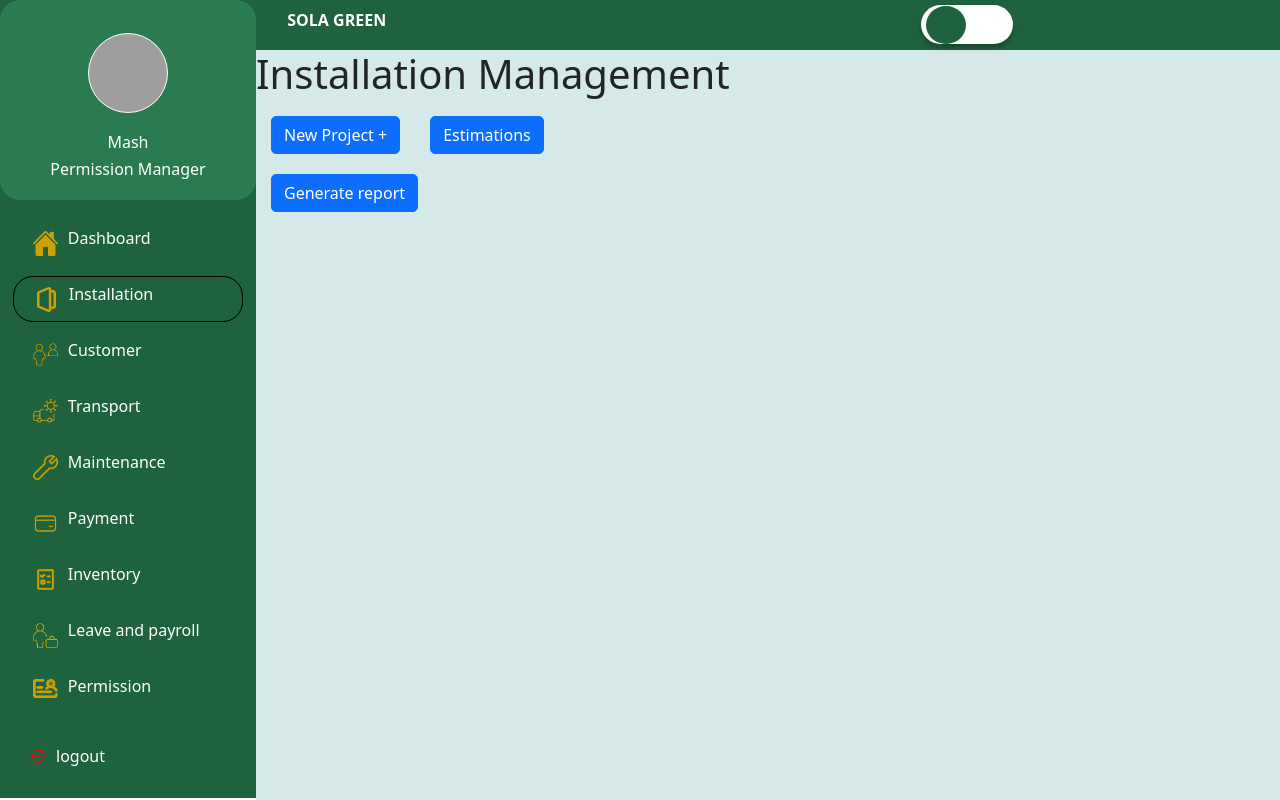
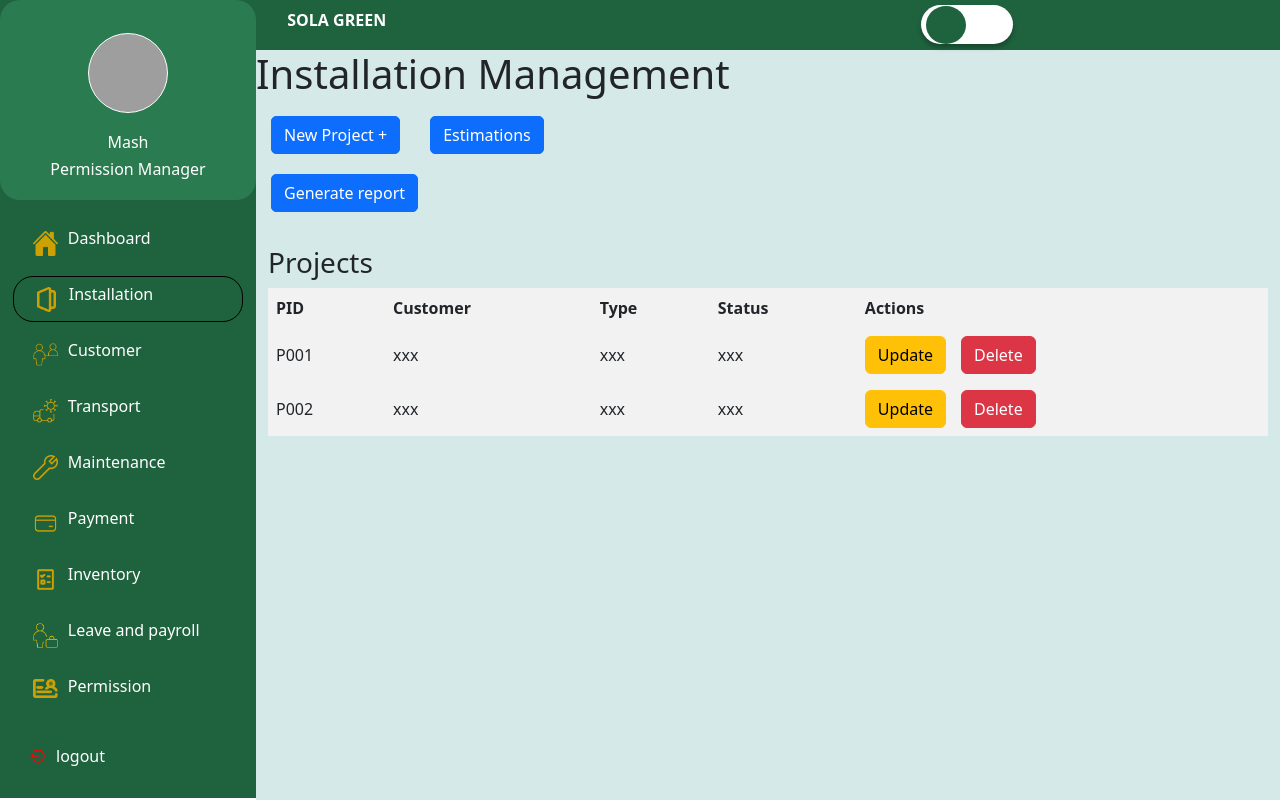
Before and after one commit to SLIIT-ITP-2024/SolarGreen_ManagementSystem, a React (Vite) app in the folder Client/: page /installation-management in a window 1280 px wide. Built offline with nearby package versions, Linux system fonts and the light colour scheme; grey boxes are pictures that could not be loaded.

Commit message:
Created the Projects table

```diff
--- a/Client/index.html
+++ b/Client/index.html
@@ -1,10 +1,17 @@
-<!doctype html>
+<!DOCTYPE html>
 <html lang="en">
   <head>
     <meta charset="UTF-8" />
     <link rel="icon" type="image/svg+xml" href="/vite.svg" />
     <meta name="viewport" content="width=device-width, initial-scale=1.0" />
     <title>Solar Green</title>
+
+    <!-- Installation styles -->
+    <link
+      rel="stylesheet"
+      href="./src/components/InstallationManagement/Table/Tables.css"
+    />
+    <!--  -->
   </head>
   <body>
     <div id="root"></div>
--- /dev/null
+++ b/Client/src/components/InstallationManagement/Table/AllProjects.jsx
@@ -0,0 +1,48 @@
+function AllProjects() {
+    const styles = {
+        marginRight: "15px",
+    };
+
+    return (
+
+        <div className="container">
+            <br></br>
+            <h3>Projects</h3>
+            <table>
+                <thead>
+                    <tr>
+                        <th>PID</th>
+                        <th>Customer</th>
+                        <th>Type</th>
+                        <th>Status</th>
+                        <th>Actions</th>
+                    </tr>
+                </thead>
+                <tbody>
+                    <tr>
+                        <td>P001</td>
+                        <td>xxx</td>
+                        <td>xxx</td>
+                        <td>xxx</td>
+                        <td>
+                            <button type="button" className="btn btn-warning" style={styles}>Update</button>
+                            <button type="button" className="btn btn-danger">Delete</button>
+                        </td>
+                    </tr>
+                    <tr>
+                        <td>P002</td>
+                        <td>xxx</td>
+                        <td>xxx</td>
+                        <td>xxx</td>
+                        <td>
+                            <button type="button" className="btn btn-warning" style={styles}>Update</button>
+                            <button type="button" className="btn btn-danger">Delete</button>
+                        </td>
+                    </tr>
+                </tbody>
+            </table>
+        </div>
+    );
+}
+
+export default AllProjects;
--- /dev/null
+++ b/Client/src/components/InstallationManagement/Table/Tables.css
@@ -0,0 +1,15 @@
+/* Table */
+table {
+    border-collapse: collapse;
+    width: 100%;
+  }
+
+  th, td {
+    border: 1px solid #000;
+    padding: 8px;
+    text-align: left;
+  }
+
+  tr {
+    background-color: #f2f2f2;
+  }
--- a/Client/src/pages/InstallationManagement/InstallationManagementPage.jsx
+++ b/Client/src/pages/InstallationManagement/InstallationManagementPage.jsx
@@ -2,12 +2,15 @@ import React from 'react'
 import WithLayout from '../../hoc'
 import TestCom from '../../components/InstallationManagement/__tests__/TestCom'
 import Buttons from '../../components/InstallationManagement/Buttons/Buttons'
+import AllProjects from '../../components/InstallationManagement/Table/AllProjects'
 
 const InstallationManagementPage = () => {
   return (
     <div>
         <h1>Installation Management</h1>
         <Buttons/>
+        <AllProjects/>
+
     </div>
   )
 }
```
